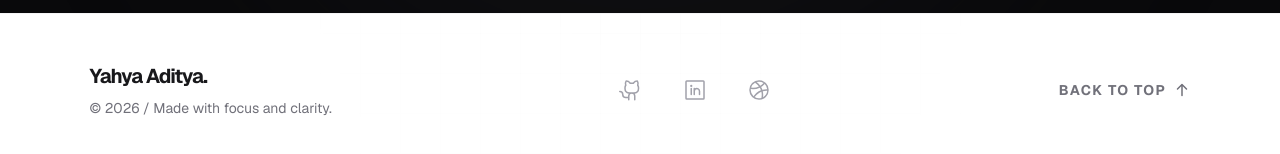
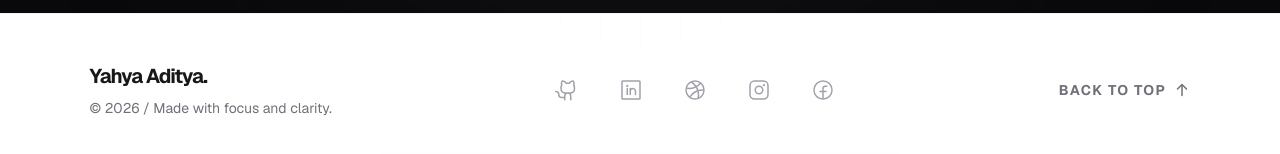
Before and after one commit to YahyaAdityaS/Portfolio_Minimalism, a Next.js app: page / in a window 1280 px wide. Shown: the part 5687-5841 px from the top of the page. Built offline with nearby package versions, Linux system fonts and the light colour scheme; no server answers.

Commit message:
add: medsos logo in footer

```diff
--- a/components/Footer.tsx
+++ b/components/Footer.tsx
@@ -1,6 +1,6 @@
 "use client";
 
-import { GithubLogo, LinkedinLogo, DribbbleLogo, ArrowUp } from "@phosphor-icons/react";
+import { GithubLogo, LinkedinLogo, DribbbleLogo,FacebookLogo,InstagramLogo, ArrowUp } from "@phosphor-icons/react";
 
 export function Footer() {
   const scrollToTop = () => {
@@ -28,12 +28,12 @@ export function Footer() {
             <a href="https://dribbble.com/Putra204247T" target="_blank" rel="noopener noreferrer" className="p-2 text-zinc-400 hover:text-zinc-900 dark:hover:text-white transition-colors">
               <DribbbleLogo size={24} />
             </a>
-            {/* <a href="#" className="p-2 text-zinc-400 hover:text-zinc-900 dark:hover:text-white transition-colors">
-              <TwitterLogo size={24} />
-            </a> */}
-            {/* <a href="https://www.instagram.com/yahyaditya.s/" target="_blank" rel="noopener noreferrer" className="p-2 text-zinc-400 hover:text-zinc-900 dark:hover:text-white transition-colors">
+            <a href="https://www.instagram.com/yahyadityas/" target="_blank" rel="noopener noreferrer" className="p-2 text-zinc-400 hover:text-zinc-900 dark:hover:text-white transition-colors">
               <InstagramLogo size={24} />
-            </a> */}
+            </a>
+            <a href="https://www.facebook.com/yahyadityas#" target="_blank" rel="noopener noreferrer" className="p-2 text-zinc-400 hover:text-zinc-900 dark:hover:text-white transition-colors">
+                  <FacebookLogo size={24} />
+            </a>
           </div>
 
           <button
--- a/components/Hero.tsx
+++ b/components/Hero.tsx
@@ -2,7 +2,7 @@
 
 import { useState } from "react";
 import { motion } from "motion/react";
-import { ArrowUpRight, GithubLogo, LinkedinLogo, DribbbleLogo, File } from "@phosphor-icons/react";
+import { ArrowUpRight, GithubLogo, LinkedinLogo, DribbbleLogo, FacebookLogo, File } from "@phosphor-icons/react";
 import Image from "next/image";
 import { CvModal } from "./CvModal";
 import { useModal } from "@/lib/modal-context";
@@ -76,8 +76,8 @@ export function Hero() {
                 <a href="https://dribbble.com/Putra204247T" target="_blank" rel="noopener noreferrer" className="p-2 text-zinc-400 hover:text-zinc-900 dark:hover:text-white transition-colors duration-300 ease-out">
                   <DribbbleLogo size={24} />
                 </a>
-                {/* <a href="#" className="p-2 text-zinc-400 hover:text-zinc-900 dark:hover:text-white transition-colors">
-                  <TwitterLogo size={24} />
+                {/* <a href="https://www.facebook.com/yahyadityas#" target="_blank" rel="noopener noreferrer" className="p-2 text-zinc-400 hover:text-zinc-900 dark:hover:text-white transition-colors">
+                  <FacebookLogo size={24} />
                 </a> */}
                 {/* <a href="https://www.instagram.com/yahyaditya.s/" target="_blank" rel="noopener noreferrer" className="p-2 text-zinc-400 hover:text-zinc-900 dark:hover:text-white transition-colors">
                   <InstagramLogo size={24} />
```
